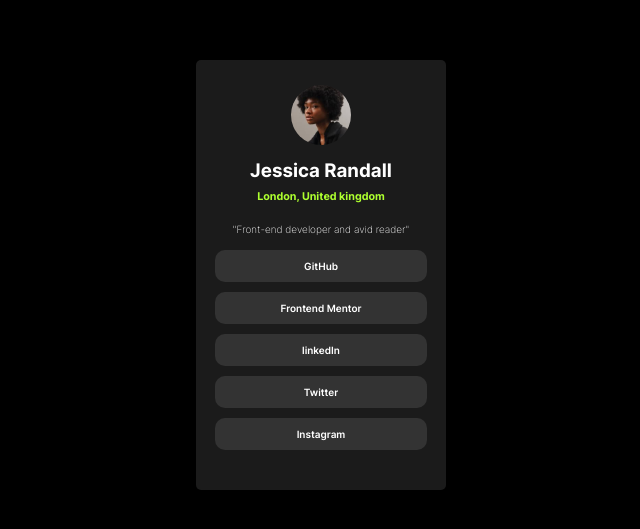
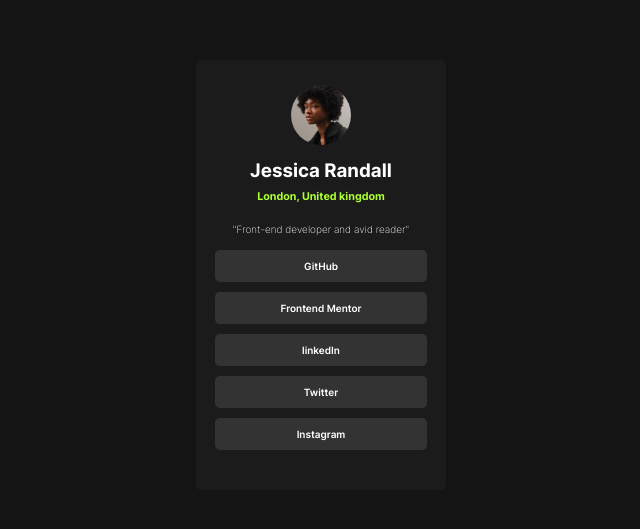
Before and after one commit to teenunirvan/social_link, a plain HTML site: page index.html in a window 1280 px wide. Shown: the part 125-654 px from the top of the page, without its empty margins (319-959 px from the left). Drawn offline with Linux system fonts and the light colour scheme.

Commit message:
Update index.html

```diff
--- a/index.html
+++ b/index.html
@@ -33,7 +33,7 @@
     }
     body{
       height: 100%;
-      background-color: black;
+      background-color: #141414;
       display: flex;
       align-items: center;
       justify-content: center;
@@ -74,7 +74,7 @@
      margin-bottom: 10px;
      height: 32px;
      background-color: #333333;
-     border-radius: 10px;
+     border-radius: 5px;
      border: none;
      color: white;
      font-size: 10px;
@@ -85,6 +85,9 @@
       background-color: yellow;
       color: black;
       cursor: pointer;
+    }
+    ul{
+      list-style-type:none;
     }
 
 
```
